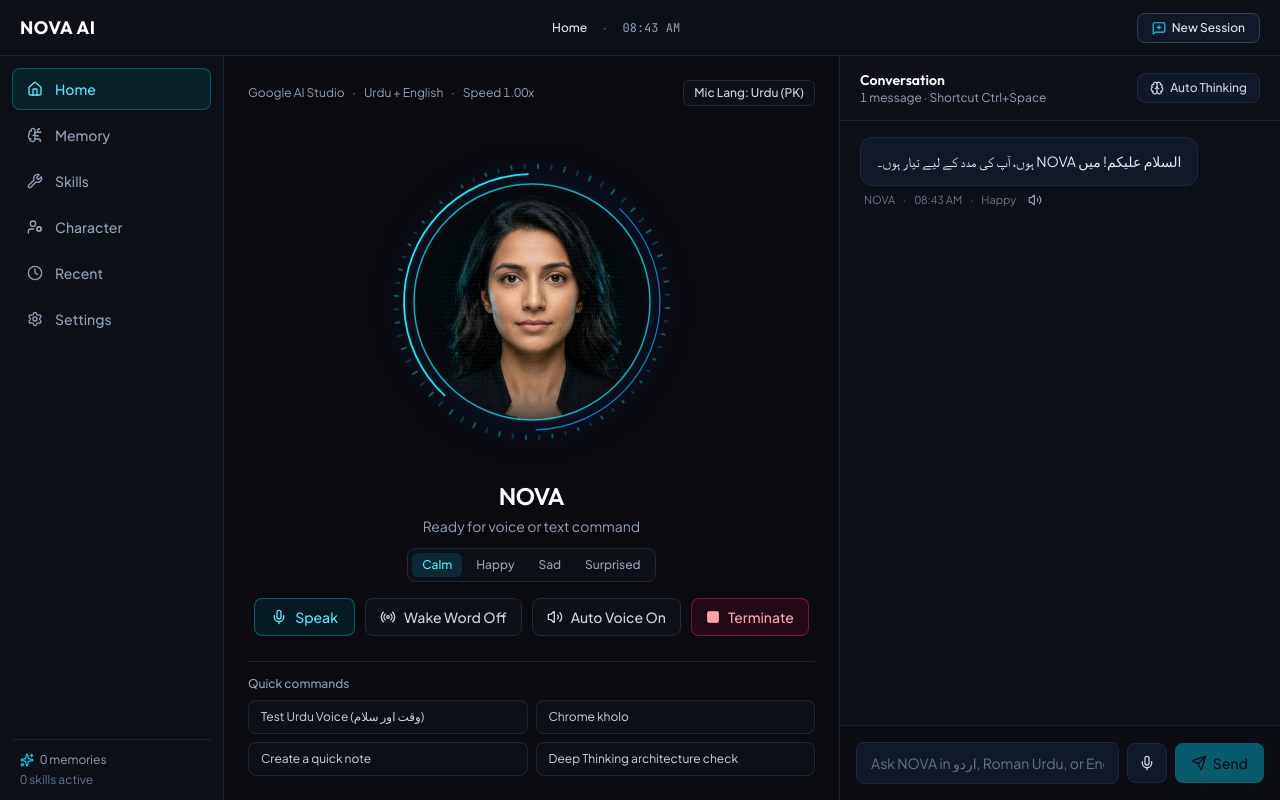
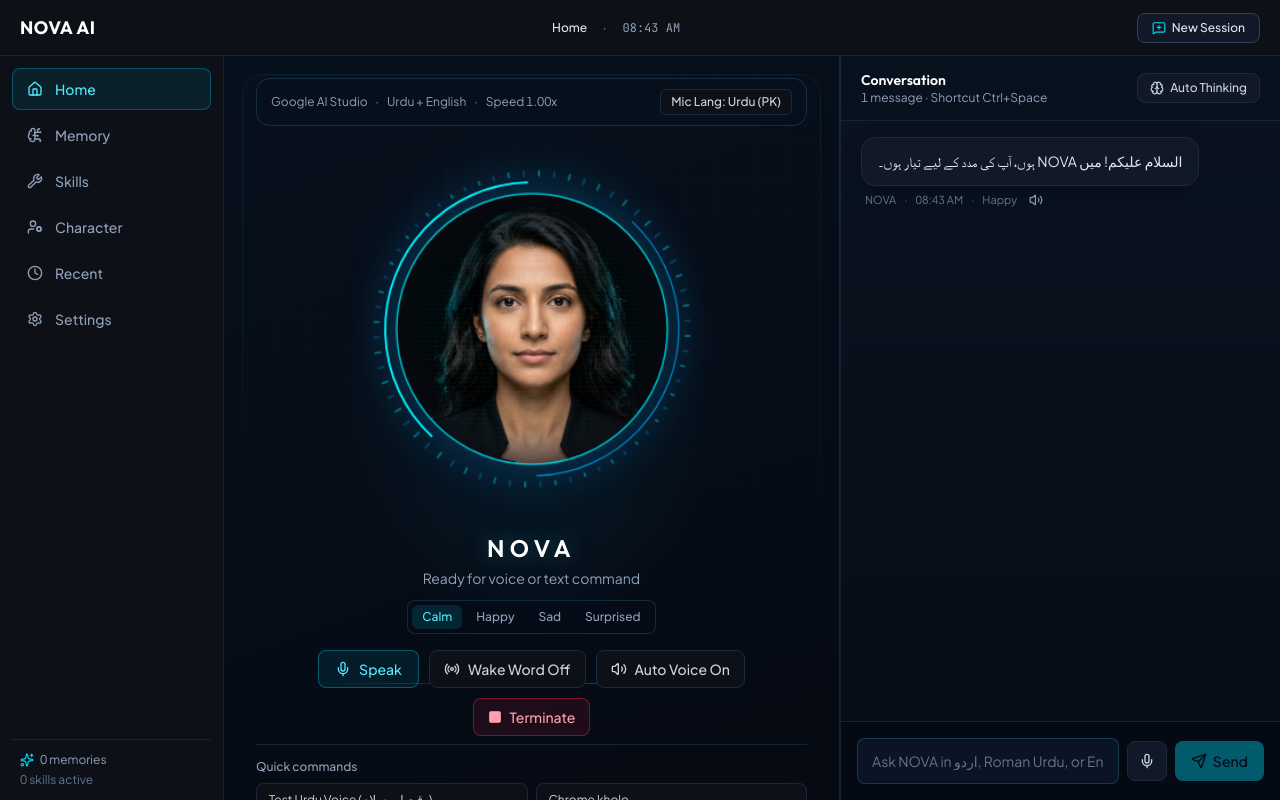
Before and after one commit to mexcel711-netizen/Nova-AI, a React (Vite) app: page / in a window 1280 px wide. Built offline with nearby package versions, Linux system fonts and the light colour scheme; no server answers.

Commit message:
style: upgrade NOVA home into holographic command centre

```diff
--- a/src/index.css
+++ b/src/index.css
@@ -54,3 +54,169 @@
     transition-duration: 0.01ms !important;
   }
 }
+
+
+/* NOVA command-centre visual system */
+:root {
+  color-scheme: dark;
+  --nova-bg: #050912;
+  --nova-panel: rgba(10, 20, 34, 0.88);
+  --nova-line: rgba(80, 190, 225, 0.18);
+  --nova-cyan: #53e7ff;
+  --nova-blue: #458dff;
+}
+
+body {
+  background:
+    radial-gradient(ellipse at 50% 42%, rgba(0, 151, 210, 0.10), transparent 42%),
+    linear-gradient(145deg, #050912 0%, #080e1a 52%, #050912 100%);
+}
+
+[aria-label="Assistant voice stage"] {
+  position: relative;
+  isolation: isolate;
+  overflow: hidden;
+  background:
+    radial-gradient(ellipse at 50% 43%, rgba(0, 173, 220, 0.11), transparent 44%),
+    linear-gradient(160deg, rgba(7, 16, 29, 0.98), rgba(5, 10, 19, 0.98)) !important;
+}
+
+[aria-label="Assistant voice stage"]::before,
+[aria-label="Assistant voice stage"]::after {
+  position: absolute;
+  z-index: -1;
+  pointer-events: none;
+  content: "";
+}
+
+[aria-label="Assistant voice stage"]::before {
+  inset: 18px;
+  border: 1px solid rgba(83, 231, 255, 0.08);
+  border-radius: 22px;
+  background:
+    linear-gradient(rgba(83, 231, 255, 0.025) 1px, transparent 1px),
+    linear-gradient(90deg, rgba(83, 231, 255, 0.025) 1px, transparent 1px);
+  background-size: 34px 34px;
+  mask-image: linear-gradient(to bottom, black, transparent 78%);
+}
+
+[aria-label="Assistant voice stage"]::after {
+  width: min(72%, 560px);
+  height: 1px;
+  bottom: 116px;
+  left: 14%;
+  background: linear-gradient(90deg, transparent, rgba(83, 231, 255, 0.32), transparent);
+  box-shadow: 0 0 26px rgba(83, 231, 255, 0.25);
+}
+
+[aria-label="Assistant voice stage"] > div:first-child {
+  position: relative;
+  z-index: 1;
+  max-width: 760px;
+  padding: 10px 14px;
+  border: 1px solid var(--nova-line);
+  border-radius: 14px;
+  background: rgba(7, 17, 30, 0.76);
+  backdrop-filter: blur(16px);
+}
+
+[aria-label="Assistant voice stage"] [data-testid="holographic-avatar"] {
+  filter: drop-shadow(0 0 28px rgba(0, 202, 255, 0.16));
+}
+
+[aria-label="Assistant voice stage"] canvas {
+  width: clamp(250px, 31vw, 390px);
+  height: clamp(250px, 31vw, 390px);
+}
+
+[aria-label="Assistant voice stage"] h2 {
+  letter-spacing: 0.22em;
+  text-shadow: 0 0 24px rgba(83, 231, 255, 0.34);
+}
+
+[aria-label="Assistant voice stage"] [role="group"] {
+  border-color: var(--nova-line);
+  background: rgba(5, 13, 24, 0.84);
+  backdrop-filter: blur(12px);
+}
+
+[aria-label="Assistant voice stage"] button,
+[aria-label="Conversation transcript"] button {
+  transition:
+    border-color 180ms ease,
+    background-color 180ms ease,
+    color 180ms ease,
+    box-shadow 180ms ease,
+    transform 180ms ease;
+}
+
+[aria-label="Assistant voice stage"] button:hover:not(:disabled) {
+  box-shadow: 0 0 18px rgba(0, 205, 255, 0.10);
+  transform: translateY(-1px);
+}
+
+[aria-label="Conversation transcript"] {
+  background:
+    linear-gradient(180deg, rgba(10, 19, 33, 0.98), rgba(6, 12, 22, 0.99)) !important;
+}
+
+[aria-label="Conversation transcript"] > div:first-child {
+  background: rgba(8, 18, 31, 0.9);
+  backdrop-filter: blur(14px);
+}
+
+[data-testid="chat-messages-list"] > div > div:first-child {
+  box-shadow: 0 8px 24px rgba(0, 0, 0, 0.14);
+}
+
+[data-testid="chat-messages-list"] > div > div:first-child:has(p) {
+  border-radius: 14px;
+}
+
+[aria-label="Conversation transcript"] form {
+  background: rgba(5, 11, 20, 0.96) !important;
+  backdrop-filter: blur(18px);
+}
+
+#nova-chat-input {
+  min-height: 46px;
+  border-color: rgba(83, 231, 255, 0.18);
+  background: rgba(11, 22, 38, 0.94);
+}
+
+#nova-chat-input:focus {
+  box-shadow: 0 0 0 3px rgba(83, 231, 255, 0.08), 0 0 24px rgba(83, 231, 255, 0.08);
+}
+
+@media (min-width: 1024px) {
+  [aria-label="Assistant voice stage"] {
+    min-height: 0;
+    padding: 22px clamp(18px, 2.5vw, 38px);
+  }
+
+  [aria-label="Conversation transcript"] {
+    border-left: 1px solid rgba(80, 190, 225, 0.12);
+  }
+}
+
+@media (max-width: 1023px) {
+  [aria-label="Assistant voice stage"] {
+    min-height: 680px;
+  }
+
+  [aria-label="Assistant voice stage"] canvas {
+    width: min(76vw, 340px);
+    height: min(76vw, 340px);
+  }
+
+  [aria-label="Conversation transcript"] {
+    min-height: 520px;
+  }
+}
+
+@media (prefers-reduced-motion: reduce) {
+  [aria-label="Assistant voice stage"] button,
+  [aria-label="Conversation transcript"] button {
+    transition: none;
+  }
+}
```
